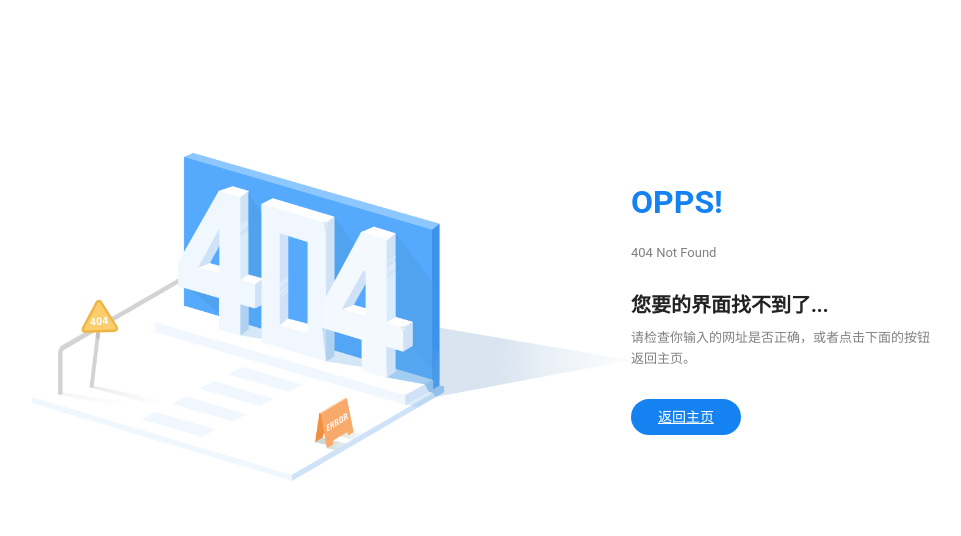
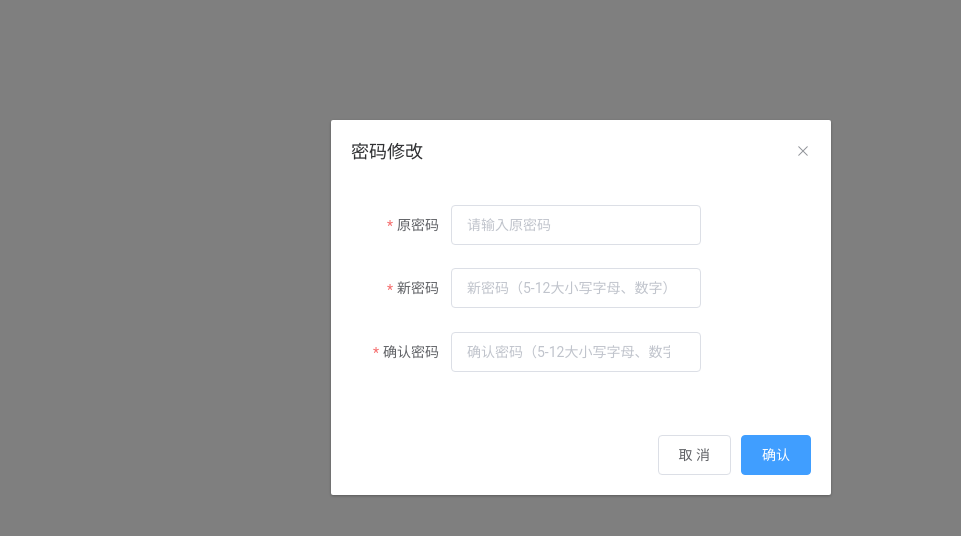
Before and after one commit to SNNU-CS/ExpenseClaimAutomationSystem, a Vue app in the folder miaomiao/: page /changepassword in a window 1280 px wide. Before the commit this address led to /error/404. Shown: the top 536 px of the page, without its empty margins (59-1020 px from the left). Built offline with nearby package versions, Linux system fonts and the light colour scheme.

Commit message:
用户修改密码

```diff
--- /dev/null
+++ b/miaomiao/src/components/PasswordEdit.vue
@@ -0,0 +1,92 @@
+<template>
+<div>
+    <el-dialog title="密码修改" :visible=true style="width:1000px; margin:0 auto">
+  <el-form
+     :rules="rules"
+     :model="pwdList"
+     style="width:350px;"
+     status-icon
+     ref="pwdList"
+  >
+        <el-form-item prop="oldPwd"  label="原密码" label-width='100px'  >
+            <el-input v-model="pwdList.oldPwd"  placeholder="请输入原密码" show-password />
+        </el-form-item>
+
+        <el-form-item  prop="newPwd" label="新密码" label-width='100px' >
+            <el-input v-model="pwdList.newPwd"  placeholder="新密码（5-12大小写字母、数字）" show-password />
+        </el-form-item>
+
+        <el-form-item prop="newPwd2"  label="确认密码" label-width='100px' >
+          <el-input v-model="pwdList.newPwd2"  placeholder="确认密码（5-12大小写字母、数字）" show-password />
+        </el-form-item>
+  </el-form>
+
+    <el-dialog
+      width="30%"
+      title="修改成功"
+      :visible.sync="rebuldDialogVisible"
+      append-to-body>
+      <span>密码修改成功，下次登录生效！</span>
+    <span slot="footer" class="dialog-footer">
+      <el-button type="primary" @click="rebuldDialogVisible = false">确定</el-button>
+    </span>
+    </el-dialog>
+    <div slot="footer" class="dialog-footer">
+      <el-button @click="resetForm('pwdList')">取 消</el-button>
+      <el-button type="primary" @click="innerVisible('pwdList')">确认</el-button>
+    </div>
+  </el-dialog>
+
+  </div>
+</template>
+
+<script>
+const pwdListDefault = {
+  oldPwd: null,
+  newPwd: null,
+  newPwd2: null
+}
+  export default {
+    methods:{
+      resetForm(pwdList) {
+        this.$refs[pwdList].resetFields();
+      },
+      innerVisible(){
+        this.rebuldDialogVisible=true
+      }
+    },
+    data() {
+    var checkPwd = (rule, value, callback) => {
+      if (value !== this.pwdList.newPwd) {
+        callback(new Error('密码不一致'))
+      } else {
+        callback()
+      }
+    }
+      return {
+       rebuldDialogVisible: false,
+       pwdList: Object.assign({}, pwdListDefault),
+        rules: {
+        loginName: [
+          { required: true, message: '请输入用户登录名', trigger: 'blur' },
+          { min: 2, max: 30, message: '长度在 2 到 20 个字符', trigger: 'blur' }
+        ],
+        authKey: [
+          { required: true, message: '请输入密码', trigger: 'blur' }
+        ],
+        oldPwd: [
+          { required: true, message: '请输入旧密码', trigger: 'blur' }
+        ],
+        newPwd: [
+          { required: true, message: '请输入新密码', trigger: 'blur' }
+        ],
+        newPwd2: [
+          { required: true, message: '请再次输入新密码', trigger: 'blur' },
+          { validator: checkPwd, trigger: 'blur' }
+        ]
+      },
+        outerVisible: false,
+      };
+    }
+  }
+</script>
--- a/miaomiao/src/components/ToolBar.vue
+++ b/miaomiao/src/components/ToolBar.vue
@@ -54,6 +54,11 @@ export default {
           click: this.handleProfile
         },
         {
+          icon: "mdi-account-edit",
+          title: "修改密码",
+          click: this.changePassword
+        },
+        {
           icon: "mdi-settings",
           title: "设置",
           click: this.handleSetting
@@ -74,6 +79,9 @@ export default {
     },
     handleSetting() {},
     handleProfile() {},
+    changePassword() {
+      this.$router.push("/changepassword");
+    },
     changeDrawer() {
       this.$emit("changeDrawer");
     }
--- a/miaomiao/src/router/index.js
+++ b/miaomiao/src/router/index.js
@@ -6,6 +6,7 @@ import DashBoard from "@/views/DashBoard";
 
 import account from "./account";
 import error from "./error";
+import PasswordEdit from "../components/PasswordEdit";
 Vue.use(Router);
 
 export default new Router({
@@ -24,6 +25,10 @@ export default new Router({
       ]
     },
     {
+      path: "/changepassword",
+      component: PasswordEdit
+    },
+    {
       path: "/login",
       component: Login
     },
```
Also changed, not shown: 1 other file (tests, documents, lock files or other folders).
